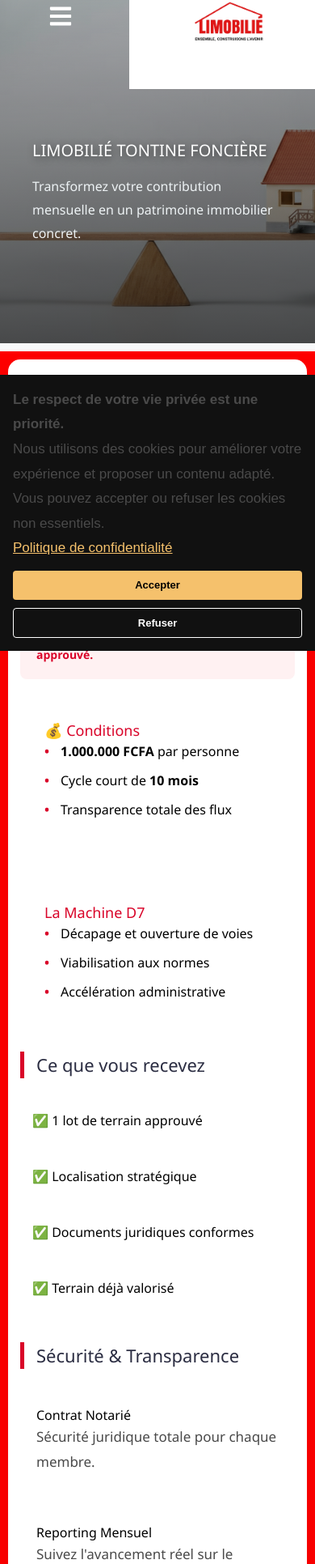
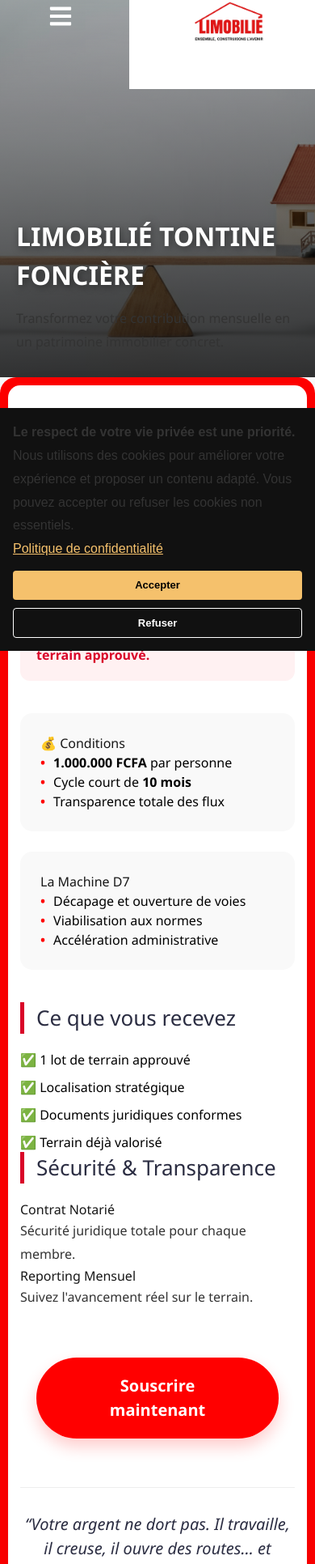
Before and after one commit to limobilie/limobilie, a Next.js app: page /tontine in a window 390 px wide. Shown: the part 40-1972 px from the top of the page at 81% size. Built offline with nearby package versions, Linux system fonts and the light colour scheme; no server answers; the database is empty.

Commit message:
Mise à jour pages & styles (blog, impact, responsive)

```diff
--- a/app/tontine/page.jsx
+++ b/app/tontine/page.jsx
@@ -1,11 +1,46 @@
 'use client'
 
+import { useState } from 'react'
+// Correction du chemin d'importation selon ta structure
+import { supabase } from '../../lib/supabase'
 import Header from '../components/Header'
 import Footer from '../components/Footer'
 import Image from 'next/image'
 import '../../styles/tontine.css'
 
 export default function LimobilieTontinePage() {
+  const [loading, setLoading] = useState(false)
+  const [success, setSuccess] = useState(false)
+  const [showForm, setShowForm] = useState(false) // État pour afficher/masquer le formulaire
+
+  const handleSubscription = async (e) => {
+    e.preventDefault()
+    setLoading(true)
+
+    const formData = {
+      nom_complet: e.target.nom.value,
+      telephone: e.target.tel.value,
+      numero_piece: e.target.piece.value,
+      nombre_lots: parseInt(e.target.lots.value),
+    }
+
+    const { error } = await supabase
+      .from('souscriptions')
+      .insert([formData])
+
+    if (error) {
+      alert("Erreur : " + error.message)
+      setLoading(false)
+    } else {
+      setSuccess(true)
+      setLoading(false)
+      const message = `Bonjour LIMOBILIÉ, je viens de souscrire à la tontine.\nNom: ${formData.nom_complet}\nLots: ${formData.nombre_lots}`
+      setTimeout(() => {
+        window.open(`https://wa.me/2250545935673?text=${encodeURIComponent(message)}`, '_blank')
+      }, 2000)
+    }
+  }
+
   return (
     <div className="tontine-wrapper">
       <Header />
@@ -19,9 +54,11 @@
             className="hero-img"
           />
           <div className="hero-tontine">
-            <div className="hero-text-tontine">
-              <h1>LIMOBILIÉ TONTINE FONCIÈRE</h1>
-              <p>Transformez votre contribution mensuelle en un patrimoine immobilier concret.</p>
+            <div className="hero-text-container">
+              <div className="hero-text-tontine">
+                <h1>LIMOBILIÉ TONTINE FONCIÈRE</h1>
+                <p>Transformez votre contribution mensuelle en un patrimoine immobilier concret.</p>
+              </div>
             </div>
           </div>
         </section>
@@ -42,7 +79,7 @@
             <div className="details-grid">
               <section className="info-box">
                 <h3>💰 Conditions</h3>
-                <ul style={{ color: 'black' }}>
+                <ul>
                   <li><strong>1.000.000 FCFA</strong> par personne</li>
                   <li>Cycle court de <strong>10 mois</strong></li>
                   <li>Transparence totale des flux</li>
@@ -51,7 +88,7 @@
 
               <section className="info-box">
                 <h3>La Machine D7</h3>
-                <ul style={{ color: 'black' }}>
+                <ul>
                   <li>Décapage et ouverture de voies</li>
                   <li>Viabilisation aux normes</li>
                   <li>Accélération administrative</li>
@@ -61,7 +98,7 @@
 
             <section className="delivery-section">
               <h2>Ce que vous recevez</h2>
-              <div style={{ color: 'black' }} className="check-list">
+              <div className="check-list">
                 <div className="check-item">✅ 1 lot de terrain approuvé</div>
                 <div className="check-item">✅ Localisation stratégique</div>
                 <div className="check-item">✅ Documents juridiques conformes</div>
@@ -69,7 +106,7 @@
               </div>
             </section>
 
-            <section style={{ color: 'black' }} className="security-section">
+            <section className="security-section">
               <h2>Sécurité & Transparence</h2>
               <div className="security-cards">
                 <div className="s-card">
@@ -83,18 +120,64 @@
               </div>
             </section>
 
+            {/* SECTION BOUTON OU FORMULAIRE */}
+            <section className="subscription-area" id="souscrire">
+              {!showForm ? (
+                <div className="btn-container-center">
+                  <button className="subscribe-btn large-btn" onClick={() => setShowForm(true)}>
+                    Souscrire maintenant
+                  </button>
+                </div>
+              ) : (
+                <div className="subscription-form-fade-in">
+                  {success ? (
+                    <div className="success-box">
+                      <h3>✅ Souscription Envoyée !</h3>
+                      <p>Vous allez être redirigé vers WhatsApp pour finaliser...</p>
+                    </div>
+                  ) : (
+                    <div className="form-card-tontine">
+                      <h2>Formulaire de Souscription</h2>
+                      <form onSubmit={handleSubscription} className="tontine-form">
+                        <div className="form-group">
+                          <label>Nom complet *</label>
+                          <input type="text" name="nom" placeholder="Nom et prénoms" required />
+                        </div>
+                        <div className="form-grid-fields">
+                          <div className="form-group">
+                            <label>WhatsApp *</label>
+                            <input type="tel" name="tel" placeholder="0700000000" required />
+                          </div>
+                          <div className="form-group">
+                            <label>N° CNI / Pièce *</label>
+                            <input type="text" name="piece" placeholder="C00XXXXXX" required />
+                          </div>
+                        </div>
+                        <div className="form-group">
+                          <label>Nombre de lots (1.000.000 FCFA/unité)</label>
+                          <input type="number" name="lots" min="1" defaultValue="1" required />
+                        </div>
+                        <div className="form-actions">
+                          <button type="submit" className="subscribe-btn" disabled={loading}>
+                            {loading ? 'Envoi en cours...' : 'Confirmer ma souscription'}
+                          </button>
+                          <button type="button" className="cancel-link" onClick={() => setShowForm(false)}>
+                            Annuler
+                          </button>
+                        </div>
+                      </form>
+                    </div>
+                  )}
+                </div>
+              )}
+            </section>
+
             <section className="quote-section">
               <blockquote>
                 “Votre argent ne dort pas. Il travaille, il creuse, il ouvre des routes… et devient votre terrain.”
               </blockquote>
               <p className="signature">L'équipe LIMOBILIÉ</p>
             </section>
-
-            <div className="subscribe-section">
-              <button className="subscribe-btn" onClick={() => alert('Page de souscription')}>
-                Souscrire
-              </button>
-            </div>
           </article>
         </div>
       </main>
--- /dev/null
+++ b/lib/supabase.js
@@ -0,0 +1,21 @@
+import { createClient } from '@supabase/supabase-js'
+
+// URL de ton projet spécifique
+const supabaseUrl = "https://kfayfidbsfmorvwhvzaf.supabase.co"
+
+// Ta clé publiable que tu viens de trouver
+const supabaseAnonKey = "sb_publishable_LUKq5b0vqU3z2Us277UbSg_NxCJ8Fww"
+
+export const supabase = createClient(supabaseUrl, supabaseAnonKey)
+
+// Ce bloc permet de vérifier la connexion dans ton navigateur (F12)
+if (typeof window !== "undefined") {
+  supabase.from('souscriptions').select('count', { count: 'exact', head: true })
+    .then(({ error }) => {
+      if (error) {
+        console.error("❌ Erreur Supabase :", error.message);
+      } else {
+        console.log("✅ TOUT EST PRÊT : La base de données répond parfaitement !");
+      }
+    });
+}
--- a/package.json
+++ b/package.json
@@ -9,6 +9,7 @@
     "lint": "eslint"
   },
   "dependencies": {
+    "@supabase/supabase-js": "^2.93.2",
     "lucide-react": "^0.562.0",
     "next": "16.1.3",
     "react": "19.2.3",
--- a/styles/tontine.css
+++ b/styles/tontine.css
@@ -1,66 +1,56 @@
-/* VARIABLES PRO */
 :root {
   --primary-red: #d90429;
   --dark-navy: #2b2d42;
-  --soft-gray: #8d99ae;
   --bg-page: #f8f9fa;
   --white: #ffffff;
 }
 
 .tontine-wrapper {
   background-color: var(--bg-page);
-  font-family: 'Segoe UI', Roboto, Helvetica, Arial, sans-serif;
+  font-family: 'Segoe UI', Roboto, sans-serif;
 }
 
 /* HERO SECTION */
 .tontine-hero {
   position: relative;
   width: 100%;
-  height: 55vh;
+  height: 60vh;
   display: flex;
-  align-items: center;
-  justify-content: center;
 }
 
-.hero-img {
-  object-fit: cover;
-  z-index: 0;
-}
+.hero-img { object-fit: cover; z-index: 0; }
 
 .hero-tontine {
   position: absolute;
   inset: 0;
-  background: linear-gradient(rgba(0,0,0,0.2), rgba(0,0,0,0.7));
+  background: linear-gradient(to bottom, rgba(0,0,0,0.2), rgba(0,0,0,0.8));
   z-index: 1;
   display: flex;
   align-items: center;
   justify-content: center;
-  text-align: center;
-  padding: 20px;
+  padding: 40px;
 }
 
+.hero-text-container { max-width: 1100px; width: 100%; }
+
+.hero-text-tontine { text-align: center; color: white; }
+
 .hero-text-tontine h1 {
-  color: var(--white);
-  font-size: clamp(24px, 5vw, 45px);
+  font-size: clamp(28px, 5vw, 48px);
+  font-weight: 800;
   margin-bottom: 15px;
   text-shadow: 2px 2px 10px rgba(0,0,0,0.5);
 }
 
-.hero-text-tontine p {
-  color: #edf2f4;
-  font-size: clamp(16px, 2vw, 22px);
-  font-weight: 300;
-}
-
-/* CONTAINER - On garde ton fond rouge ici */
+/* CONTAINER ROUGE */
 .tontine-container {
   max-width: 1100px;
   margin: -60px auto 80px;
-  padding: 10px 20px;
+  padding: 15px;
   position: relative;
   z-index: 2;
   background-color: red;
-  margin-top: 30px;
+  border-radius: 20px;
 }
 
 .main-card {
@@ -70,205 +60,93 @@
   box-shadow: 0 15px 40px rgba(0,0,0,0.08);
 }
 
-/* TYPOGRAPHIE */
+/* TYPO & CONTENT */
 h2 {
   color: var(--dark-navy);
-  font-size: 28px;
-  margin-bottom: 25px;
+  font-size: 26px;
   border-left: 5px solid var(--primary-red);
   padding-left: 15px;
+  margin-bottom: 20px;
 }
 
-p {
-  line-height: 1.8;
-  color: #4a4a4a;
-  font-size: 17px;
-}
+p { line-height: 1.8; color: #333; font-size: 16px; }
 
-/* COMPOSANTS SPECIFIQUES */
 .result-badge {
   background: #fff1f2;
-  border-radius: 8px;
   padding: 20px;
-  margin-top: 25px;
-  font-weight: 600;
+  border-radius: 12px;
   color: var(--primary-red);
-  display: flex;
-  gap: 10px;
+  font-weight: bold;
+  margin-top: 20px;
 }
 
 .details-grid {
   display: grid;
-  grid-template-columns: repeat(auto-fit, minmax(300px, 1fr));
-  gap: 30px;
-  margin: 50px 0;
+  grid-template-columns: 1fr 1fr;
+  gap: 25px;
+  margin: 40px 0;
 }
 
-.info-box {
-  padding: 30px;
-  border-radius: 12px;
+.info-box { background: #f9f9f9; padding: 25px; border-radius: 15px; }
+.info-box ul { list-style: none; padding: 0; color: black !important; }
+.info-box li::before { content: "•"; color: red; margin-right: 10px; font-weight: bold; }
+
+.check-list { display: grid; grid-template-columns: 1fr 1fr; gap: 10px; color: black; }
+
+/* FORMULAIRE & BOUTONS */
+.subscription-area { margin: 40px 0; }
+.btn-container-center { text-align: center; padding: 20px; }
+
+.subscribe-btn {
+  background: red;
+  color: white;
+  padding: 15px 30px;
+  border: none;
+  border-radius: 50px;
+  font-weight: 700;
+  font-size: 16px;
+  cursor: pointer;
+  transition: 0.3s;
 }
 
-.info-box h3 {
-  margin-top: 0;
-  color: var(--primary-red);
-  font-size: 18px;
+.large-btn { padding: 20px 50px; font-size: 20px; box-shadow: 0 10px 20px rgba(255,0,0,0.2); }
+.subscribe-btn:hover { transform: scale(1.05); background: #b80322; }
+
+.form-card-tontine {
+  border: 2px solid #eee;
+  padding: 30px;
+  border-radius: 20px;
+  animation: fadeIn 0.5s ease;
 }
 
-.info-box ul {
-  list-style: none;
-  padding: 0;
+.tontine-form { display: flex; flex-direction: column; gap: 15px; }
+.form-grid-fields { display: grid; grid-template-columns: 1fr 1fr; gap: 15px; }
+.form-group label { display: block; font-weight: 600; margin-bottom: 5px; color: #333; }
+.tontine-form input { width: 100%; padding: 12px; border: 2px solid #eee; border-radius: 8px; color: black !important; }
+.tontine-form input:focus { border-color: red; outline: none; }
+
+.form-actions { display: flex; flex-direction: column; align-items: center; gap: 10px; }
+.cancel-link { background: none; border: none; color: #666; cursor: pointer; text-decoration: underline; }
+
+@keyframes fadeIn {
+  from { opacity: 0; transform: translateY(10px); }
+  to { opacity: 1; transform: translateY(0); }
 }
 
-.info-box li {
-  margin-bottom: 12px;
-  padding-left: 20px;
-  position: relative;
-}
-
-.info-box li::before {
-  content: "•";
-  color: var(--primary-red);
-  position: absolute;
-  left: 0;
-  font-weight: bold;
-}
-
-.check-list {
-  display: grid;
-  grid-template-columns: 1fr 1fr;
-  gap: 15px;
-}
-
-.check-item {
-  padding: 15px;
-}
-
-.delivery-section {
-  padding-bottom: 100px;
-}
-
-/* SECURITY */
-.security-cards {
-  display: flex;
-  gap: 20px;
-}
-
-.s-card {
-  flex: 1;
-  padding: 20px;
-}
+.success-box { background: #e6fffa; padding: 30px; border-radius: 15px; text-align: center; color: #2c7a7b; border: 2px solid #25d366; }
 
 /* QUOTE */
-.quote-section {
-  text-align: center;
-  margin-top: 60px;
-  padding-top: 40px;
-  border-top: 1px solid #eee;
+.quote-section { text-align: center; margin-top: 40px; padding-top: 30px; border-top: 1px solid #eee; }
+blockquote { font-size: 20px; font-style: italic; margin-bottom: 10px; color: var(--dark-navy); }
+.signature { color: red; font-weight: bold; }
+
+/* RESPONSIVE */
+@media (max-width: 768px) {
+  .hero-tontine { align-items: flex-end; justify-content: flex-start; padding: 30px 20px; }
+  .hero-text-tontine { text-align: left; }
+  .hero-text-tontine h1 { font-size: 32px; }
+  .tontine-container { margin-top: 0; padding: 10px; }
+  .main-card { padding: 30px 15px; }
+  .details-grid, .form-grid-fields, .check-list { grid-template-columns: 1fr; }
+  .large-btn { width: 100%; }
 }
-
-blockquote {
-  font-size: 22px;
-  font-style: italic;
-  color: var(--dark-navy);
-  margin-bottom: 10px;
-}
-
-.signature {
-  font-weight: bold;
-  color: var(--primary-red);
-  text-transform: uppercase;
-}
-
-/* BOUTON SOUSCRIRE */
-.subscribe-section {
-  text-align: center;
-  margin-top: 40px;
-}
-
-.subscribe-btn {
-  background-color: var(--primary-red);
-  color: var(--white);
-  border: none;
-  border-radius: 8px;
-  padding: 14px 25px;
-  font-size: 18px;
-  cursor: pointer;
-  transition: all 0.3s ease;
-}
-
-.subscribe-btn:hover {
-  background-color: red;
-  transform: scale(1.05);
-}
-
-/* ============================================= */
-/* AJOUTS POUR LA RESPONSIVITÉ (MOBILE)          */
-/* ============================================= */
-
-@media (max-width: 768px) {
-  /* Si le fond rouge gêne sur mobile, décommente la ligne ci-dessous */
-  /* .tontine-container { background-color: transparent; } */
-
-  .tontine-container {
-    margin-top: 10px;
-    padding: 10px 10px;
-  }
-  .hero-text-tontine {
-    top: auto;
-    bottom: 70px; /* Positionné en bas */
-    left: 20px;
-    transform: none; /* Annule le centrage */
-    text-align: left; /* Aligné à gauche */
-    width: calc(100% - 40px);
-  }
-
-  .hero-text-tontine h1 {
-    font-size: 32px;
-    padding-top: 90px;
-  }
-
-  .hero-text-tontine p {
-    margin: 0; /* Annule le auto pour rester à gauche */
-  }
-  .main-card {
-    padding: 30px 15px;
-  }
-
-  .details-grid {
-    grid-template-columns: 1fr; /* Une seule colonne */
-    margin: 20px 0;
-  }
-
-  .check-list {
-    grid-template-columns: 1fr; /* Une seule colonne */
-  }
-
-  .security-cards {
-    flex-direction: column; /* Cartes l'une sous l'autre */
-  }
-
-  h2 {
-    font-size: 22px;
-  }
-
-  .delivery-section {
-    padding-bottom: 40px;
-  }
-
-  .subscribe-btn {
-    width: 100%; /* Bouton large pour les pouces sur mobile */
-  }
-}
-
-@media (max-width: 480px) {
-  .hero-text-tontine h1 {
-    font-size: 20px;
-  }
-
-  .result-badge {
-    font-size: 14px;
-    flex-direction: column;
-    gap: 5px;
-  }
-}
```
Also changed, not shown: 1 other file (tests, documents, lock files or other folders).
